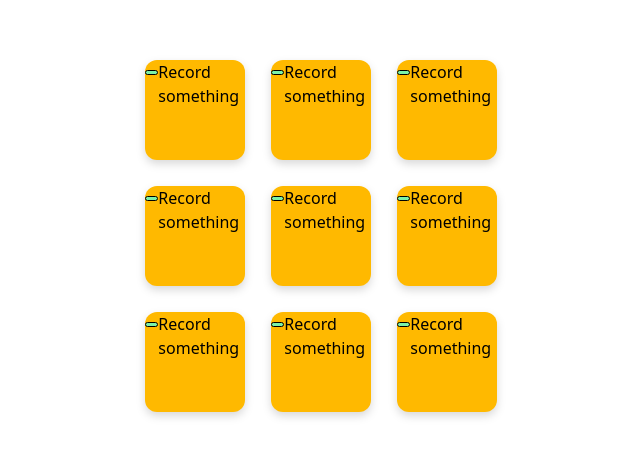
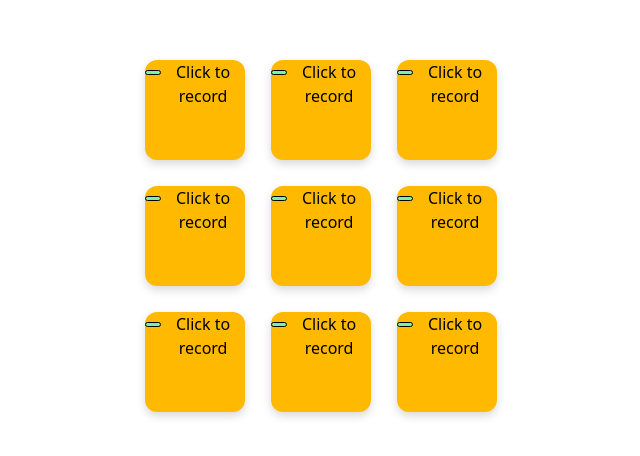
Before and after one commit to jhygate/loop-pad, an Angular app in the folder loop-pad/: page / in a window 1280 px wide. Shown: the part 164-620 px from the top of the page, without its empty margins (319-959 px from the left). Built offline with nearby package versions, Linux system fonts and the light colour scheme.

Commit message:
make stateful

```diff
--- a/loop-pad/src/app/components/audio-fun/audio-fun.component.html
+++ b/loop-pad/src/app/components/audio-fun/audio-fun.component.html
@@ -22,6 +22,14 @@
   <div
     class="w-[20px] h-[5px] mt-[10px] bg-green-300 rounded-xl border border-black"
   ></div>
-  @if (is_recording) { Recording... } @if (!is_recording && recording != null) {
-  Play } @if (!is_recording && recording == null) { Record something }
+
+  @switch (state) { @case ('empty') {
+  <div class="text-center text-black">Click to record</div>
+  } @case ('recording') {
+  <div class="text-center text-black">Recording...</div>
+  } @case ('ready_to_play') {
+  <div class="text-center text-black">Ready to play</div>
+  } @case ('playing') {
+  <div class="text-center text-black">Playing...</div>
+  } }
 </div>
--- a/loop-pad/src/app/components/audio-fun/audio-fun.component.ts
+++ b/loop-pad/src/app/components/audio-fun/audio-fun.component.ts
@@ -1,4 +1,6 @@
 import { Component } from '@angular/core';
+
+type RecorderState = 'empty' | 'recording' | 'ready_to_play' | 'playing';
 
 @Component({
   selector: 'app-audio-fun',
@@ -9,28 +11,27 @@ import { Component } from '@angular/core';
 export class AudioFunComponent {
   mediaRecorder!: MediaRecorder;
   chunks: Blob[] = [];
-  public is_recording: boolean = false;
   public recording: Blob | null = null;
 
+  public state: RecorderState = 'empty';
+
   public async toggleRecording() {
-    console.log(this.is_recording);
-    if (this.is_recording) {
+    if (this.state === 'empty') {
+      this.startRecording();
+      this.state = 'recording';
+    } else if (this.state === 'recording') {
       this.stopRecording();
-    } else {
-      if (this.recording !== null) {
-        this.playRecording();
-      } else {
-        await this.startRecording();
-      }
+      this.state = 'ready_to_play';
+    } else if (this.state === 'ready_to_play') {
+      this.playRecording();
+      this.state = 'playing';
     }
   }
 
   public async startRecording() {
-    console.log('Starting recording...');
     const stream = await navigator.mediaDevices.getUserMedia({ audio: true });
     this.mediaRecorder = new MediaRecorder(stream);
     this.chunks = [];
-    this.is_recording = true;
 
     this.mediaRecorder.ondataavailable = (e) => {
       this.chunks.push(e.data);
@@ -46,7 +47,6 @@ export class AudioFunComponent {
 
   stopRecording() {
     this.mediaRecorder.stop();
-    this.is_recording = false;
   }
 
   playRecording() {
```
